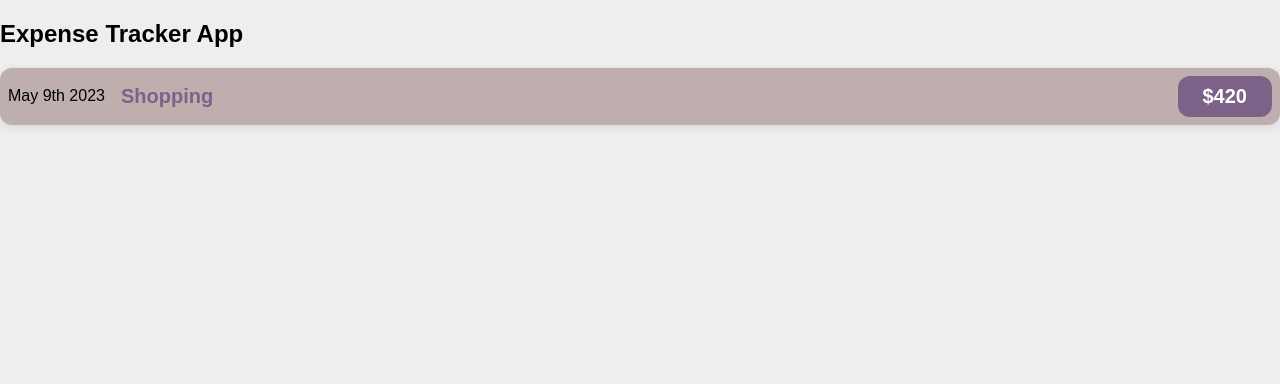
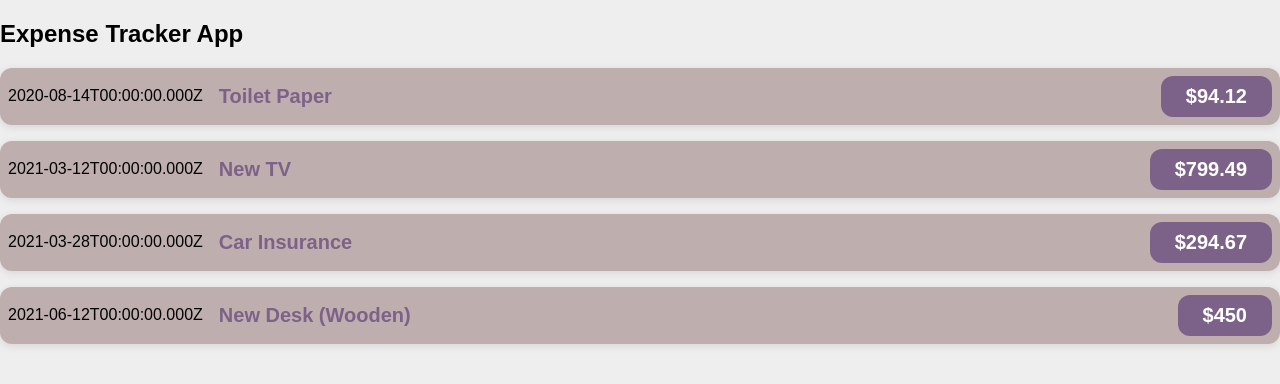
Before and after one commit to ardakoc/react-expense-tracking, a React (Create React App) app: page / in a window 1280 px wide. Shown: the top 384 px of the page. Built offline with nearby package versions, Linux system fonts and the light colour scheme.

Commit message:
added props to the component and got data from data source.

```diff
--- a/src/App.js
+++ b/src/App.js
@@ -1,10 +1,54 @@
 import ExpenseItem from "./components/ExpenseItem";
 
 function App() {
+  const expenses = [
+    {
+      id: "e1",
+      title: "Toilet Paper",
+      amount: 94.12,
+      date: new Date(2020, 7, 14),
+    },
+    { id: "e2",
+      title: "New TV",
+      amount: 799.49,
+      date: new Date(2021, 2, 12),
+    },
+    {
+      id: "e3",
+      title: "Car Insurance",
+      amount: 294.67,
+      date: new Date(2021, 2, 28),
+    },
+    {
+      id: "e4",
+      title: "New Desk (Wooden)",
+      amount: 450,
+      date: new Date(2021, 5, 12),
+    },
+  ];
   return (
     <section>
       <h2>Expense Tracker App</h2>
-      <ExpenseItem />
+      <ExpenseItem
+        title={expenses[0].title}
+        amount={expenses[0].amount}
+        date={expenses[0].date}
+      />
+      <ExpenseItem
+        title={expenses[1].title}
+        amount={expenses[1].amount}
+        date={expenses[1].date}
+      />
+      <ExpenseItem
+        title={expenses[2].title}
+        amount={expenses[2].amount}
+        date={expenses[2].date}
+      />
+      <ExpenseItem
+        title={expenses[3].title}
+        amount={expenses[3].amount}
+        date={expenses[3].date}
+      />
     </section>
   );
 }
--- a/src/components/ExpenseItem.js
+++ b/src/components/ExpenseItem.js
@@ -1,12 +1,12 @@
 import './ExpenseItem.css';
 
-function ExpenseItem() {
+function ExpenseItem(props) {
   return (
     <div className='expense-item'>
-      <div>May 9th 2023</div>
+      <div>{props.date.toISOString()}</div>
       <div className='expense-item__description'>
-        <h2>Shopping</h2>
-        <div className='expense-item__price'>$420</div>
+        <h2>{props.title}</h2>
+        <div className='expense-item__price'>${props.amount}</div>
       </div>
     </div>
   );
```
